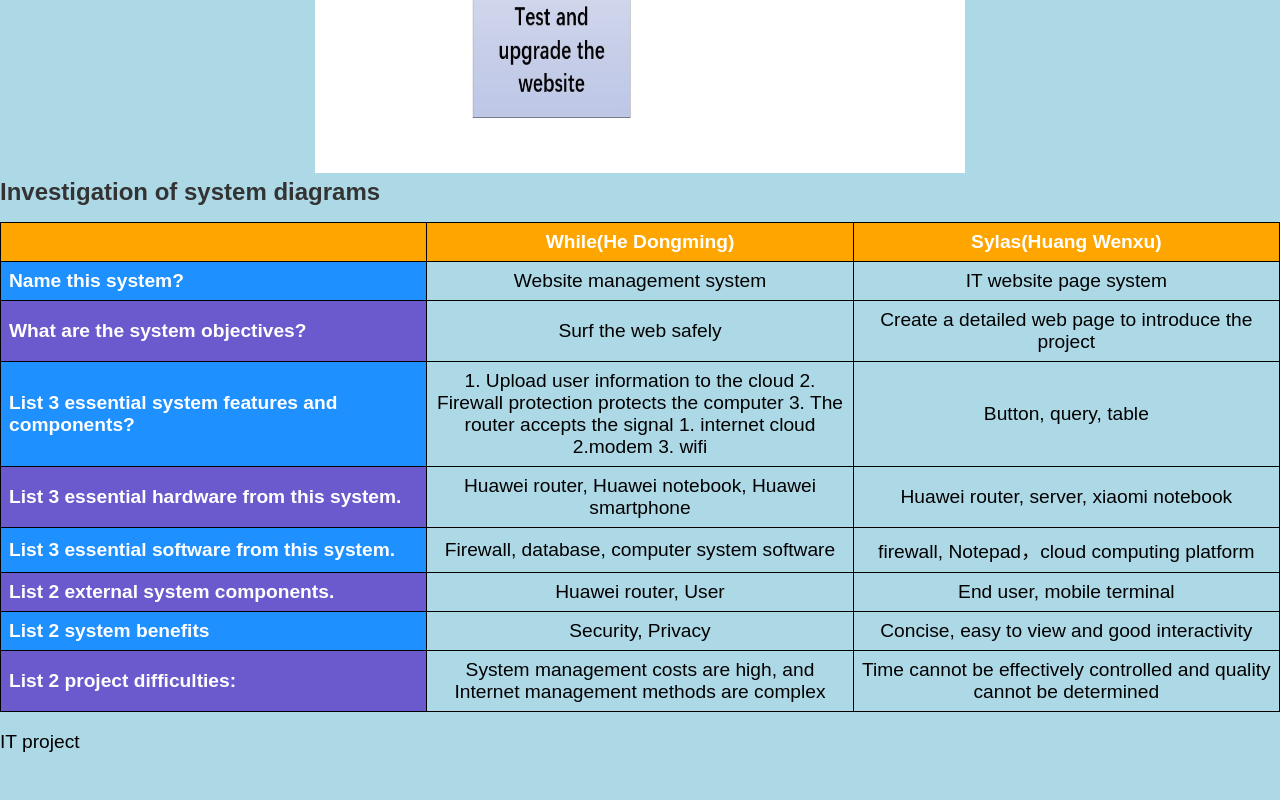
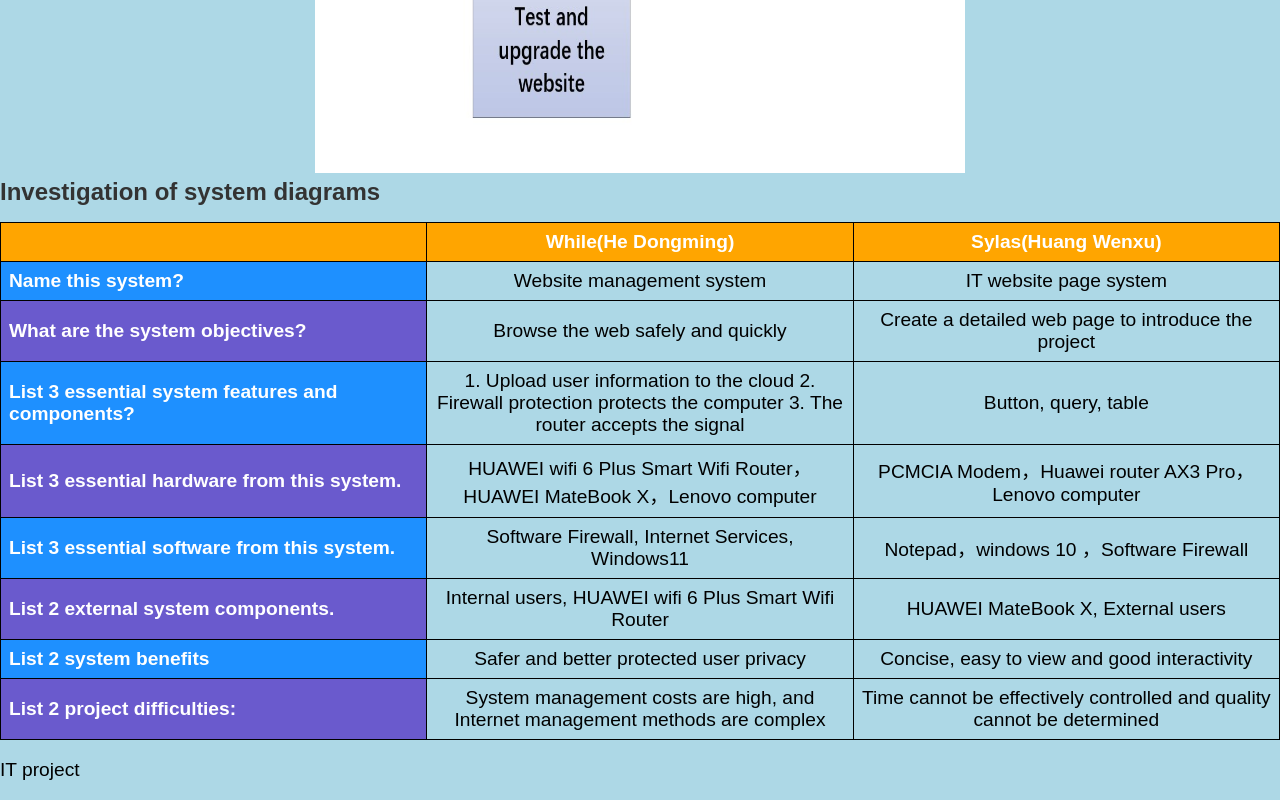
Before and after one commit to wch123138/cv123, a plain HTML site: page project.html in a window 1280 px wide. Shown: the part 1368-2168 px from the top of the page. Before the commit the page ends 2140 px from the top, so only its background shows below. Drawn offline with Linux system fonts and the light colour scheme.

Commit message:
Update project.html

```diff
--- a/project.html
+++ b/project.html
@@ -40,7 +40,7 @@
 </tr>
 <tr>
 <th>What are the system objectives? </th>
-<td>Surf the web safely</td>
+<td>Browse the web safely and quickly</td>
 <td>Create a detailed web page to introduce the project</td>
 </tr>
 <tr>
@@ -48,25 +48,23 @@
 <td>1. Upload user information to the cloud
     2. Firewall protection protects the computer
     3. The router accepts the signal
-    1. internet cloud
-     2.modem
-     3. wifi</td>
+    </td>
 <td>Button, query, table</td>
 </tr>
 <th>List 3 essential hardware from this system.</th>
-<td>Huawei router, Huawei notebook, Huawei smartphone</td>
-<td>Huawei router, server, xiaomi notebook</td>
+<td>HUAWEI wifi 6 Plus Smart Wifi Router，HUAWEI MateBook X，Lenovo computer</td>
+<td>PCMCIA Modem，Huawei router AX3 Pro，Lenovo computer</td>
 </tr>
 <th>List 3 essential software from this system.</th>
-<td>Firewall, database, computer system software</td>
-<td>firewall, Notepad，cloud computing platform</td>
+<td>Software Firewall, Internet Services, Windows11</td>
+<td>Notepad，windows 10 ，Software Firewall</td>
 </tr>
 <th>List 2 external system components.</th>
-<td>Huawei router, User</td>
-<td>End user, mobile terminal</td>
+<td>Internal users, HUAWEI wifi 6 Plus Smart Wifi Router</td>
+<td>HUAWEI MateBook X, External users</td>
 </tr>
 <th>List 2 system benefits</th>
-<td>Security, Privacy</td>
+<td>Safer and better protected user privacy</td>
 <td>Concise, easy to view and good interactivity</td>
 </tr>
 <th>List 2 project difficulties:</th>
```
